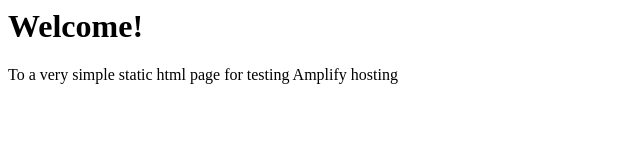
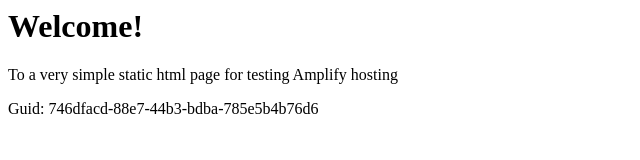
Before and after one commit to aws-aemilia-mxp/Github-PR-Commit-Integration-Test-DoNotTouch-Gith-OKSLNVO2-v1-prod-eu-south-1, a website: page src/index.html in a window 1280 px wide. Shown: the whole page, without its empty margins (0-640 px from the left). Drawn offline with Linux system fonts and the light colour scheme.

Commit message:
commit from integ tests

```diff
--- a/src/index.html
+++ b/src/index.html
@@ -1,3 +1,5 @@
+
+
 <html lang="en">
 
 <head>
@@ -10,6 +12,6 @@
 <body>
     <h1>Welcome!</h1>
     <p>To a very simple static html page for testing Amplify hosting</p>
-</body>
+    <p>Guid: 746dfacd-88e7-44b3-bdba-785e5b4b76d6</p></body>
 
 </html>
```
